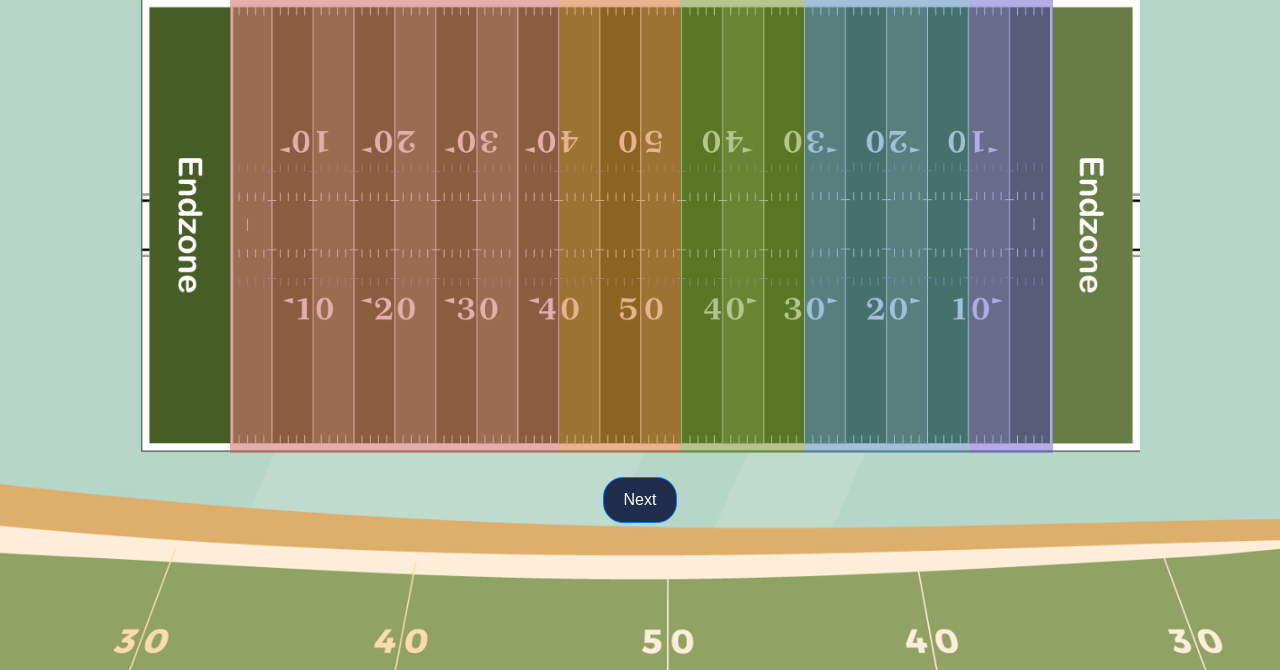
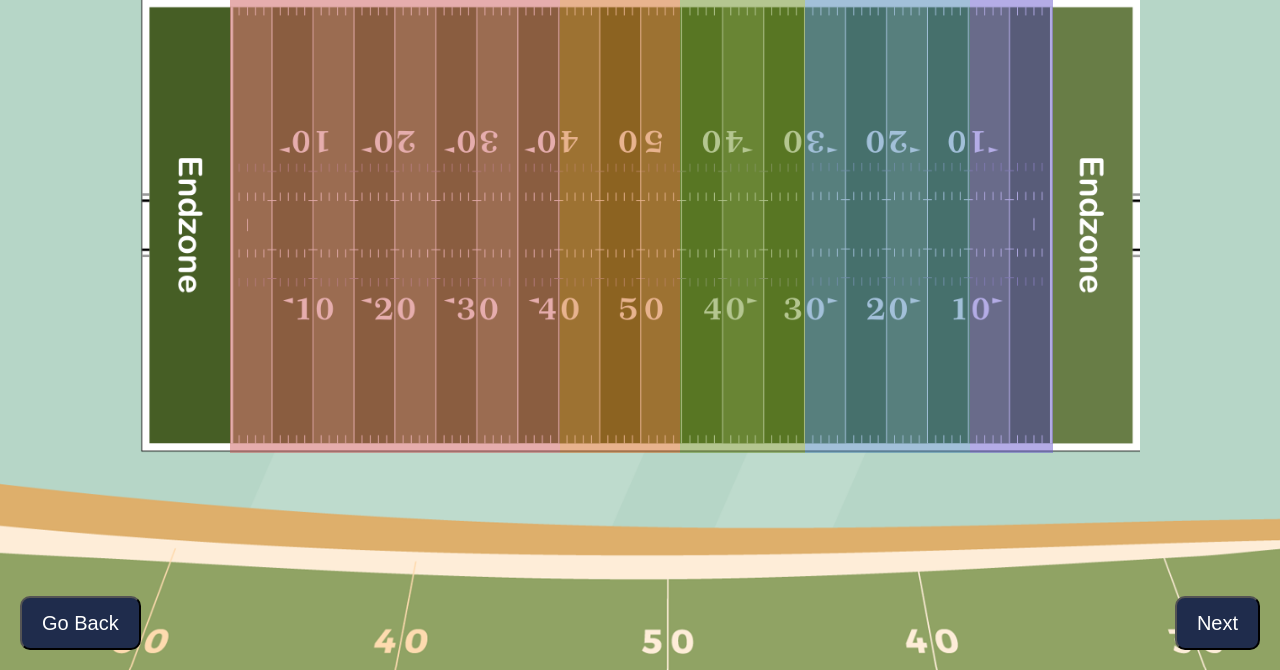
Before and after one commit to trv2111/w4170-proj, a Flask app: page /learn/field-position in a window 1280 px wide. Shown: the part 130-800 px from the top of the page. Run offline with Flask 3, Linux system fonts and the light colour scheme; some libraries are stand-ins or nearby versions; some web fonts are replaced.

Commit message:
Fixed next/back buttons

```diff
--- a/templates/fieldposition.html
+++ b/templates/fieldposition.html
@@ -16,8 +16,13 @@
     </div>
     <div class="field-info">
     </div>
-    <div class="text-center mt-4">
-        <a href="/learn" class="btn btn-primary btn-lg normal-button">Next</a>
+    <div class="bottom-buttons-Container">
+        <a href="/learn">
+            <button class="bottom-buttons">Go Back</button>
+        </a>
+        <a href="/learn">
+            <button class="bottom-buttons">Next</button>
+        </a>
     </div>
 </div>
 
```
